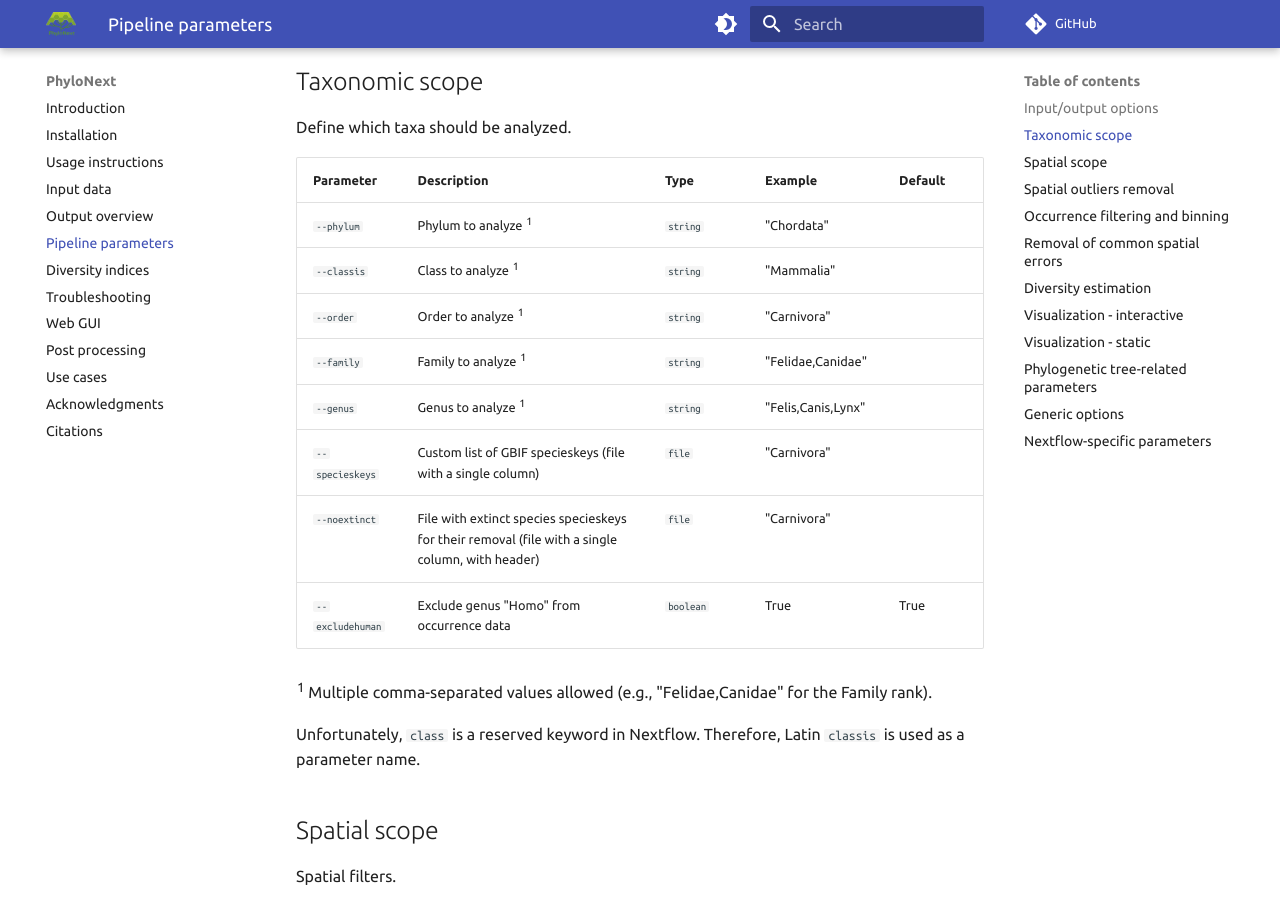
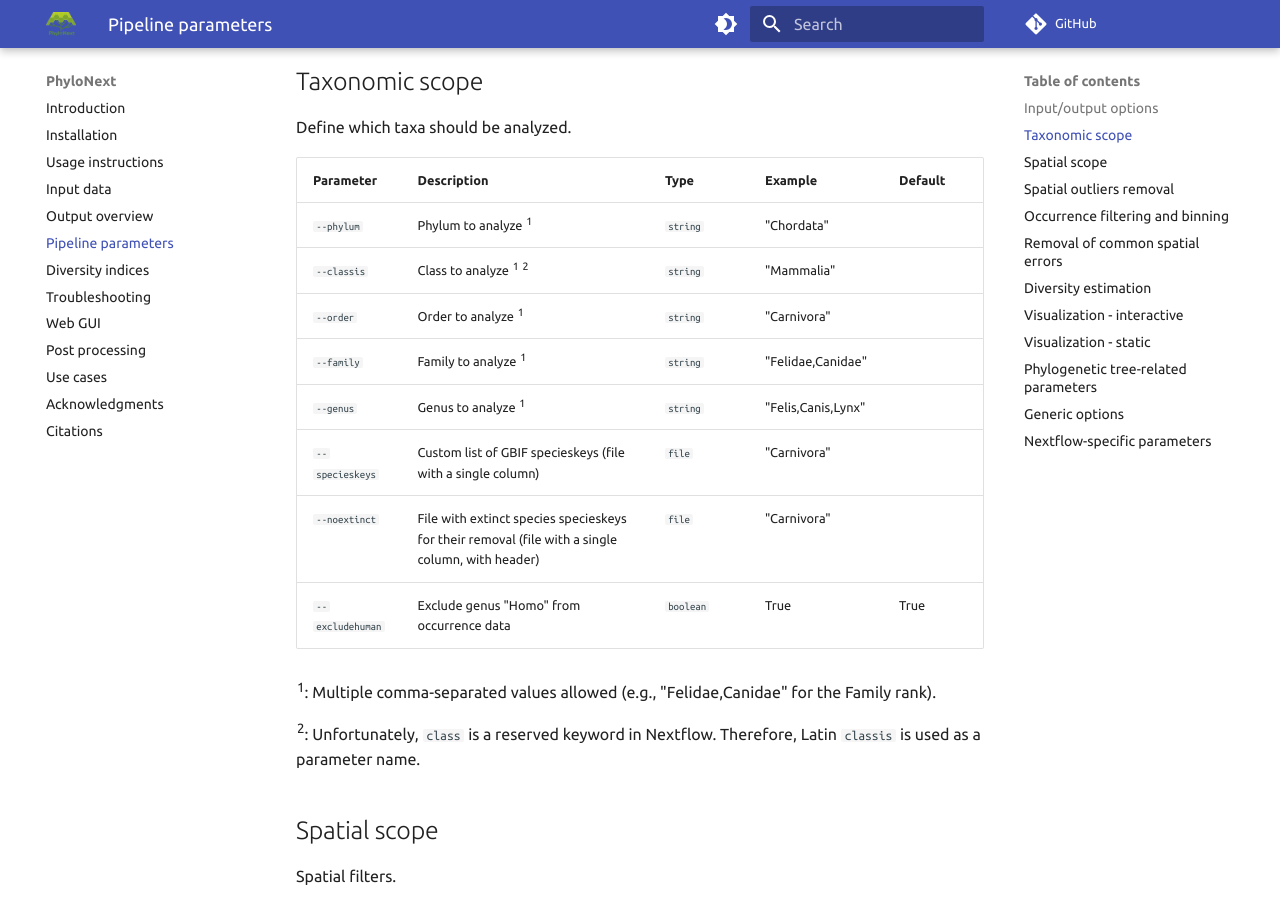
Before and after one commit to vmikk/phylonext_manual, an MkDocs documentation site: the page built from docs/parameters.md, in a window 1280 px wide and 900 px high, scrolled down 1245 px. Built offline with MkDocs 1.6.1 and Material for MkDocs 9.7.7, drawn with Linux system fonts in a browser that asks for light colours; comment, search, counter and statistics services are not loaded.

Commit message:
upd tax scope table

```diff
--- a/docs/parameters.md
+++ b/docs/parameters.md
@@ -54,7 +54,7 @@ Define which taxa should be analyzed.
 | Parameter        | Description                                                                                      | Type      | Example            | Default |
 | ---------------- | ------------------------------------------------------------------------------------------------ | --------- | ------------------ | ------- |
 | `--phylum`       | Phylum to analyze ^1^                                                                            | `string`  | "Chordata"         |         |
-| `--classis`      | Class to analyze ^1^                                                                             | `string`  | "Mammalia"         |         |
+| `--classis`      | Class to analyze ^1^ ^2^                                                                         | `string`  | "Mammalia"         |         |
 | `--order`        | Order to analyze ^1^                                                                             | `string`  | "Carnivora"        |         |
 | `--family`       | Family to analyze ^1^                                                                            | `string`  | "Felidae,Canidae"  |         |
 | `--genus`        | Genus to analyze ^1^                                                                             | `string`  | "Felis,Canis,Lynx" |         |
@@ -62,9 +62,12 @@ Define which taxa should be analyzed.
 | `--noextinct`    | File with extinct species specieskeys for their removal (file with a single column, with header) | `file`    | "Carnivora"        |         |
 | `--excludehuman` | Exclude genus "Homo" from occurrence data                                                        | `boolean` | True               | True    |
 
-^1^ Multiple comma-separated values allowed (e.g., "Felidae,Canidae" for the Family rank).
+^1^:
+    Multiple comma-separated values allowed (e.g., "Felidae,Canidae" for the Family rank).
 
-Unfortunately, `class` is a reserved keyword in Nextflow. Therefore, Latin `classis` is used as a parameter name.
+^2^:
+    Unfortunately, `class` is a reserved keyword in Nextflow.
+    Therefore, Latin `classis` is used as a parameter name.
 
 ## Spatial scope
 
```
